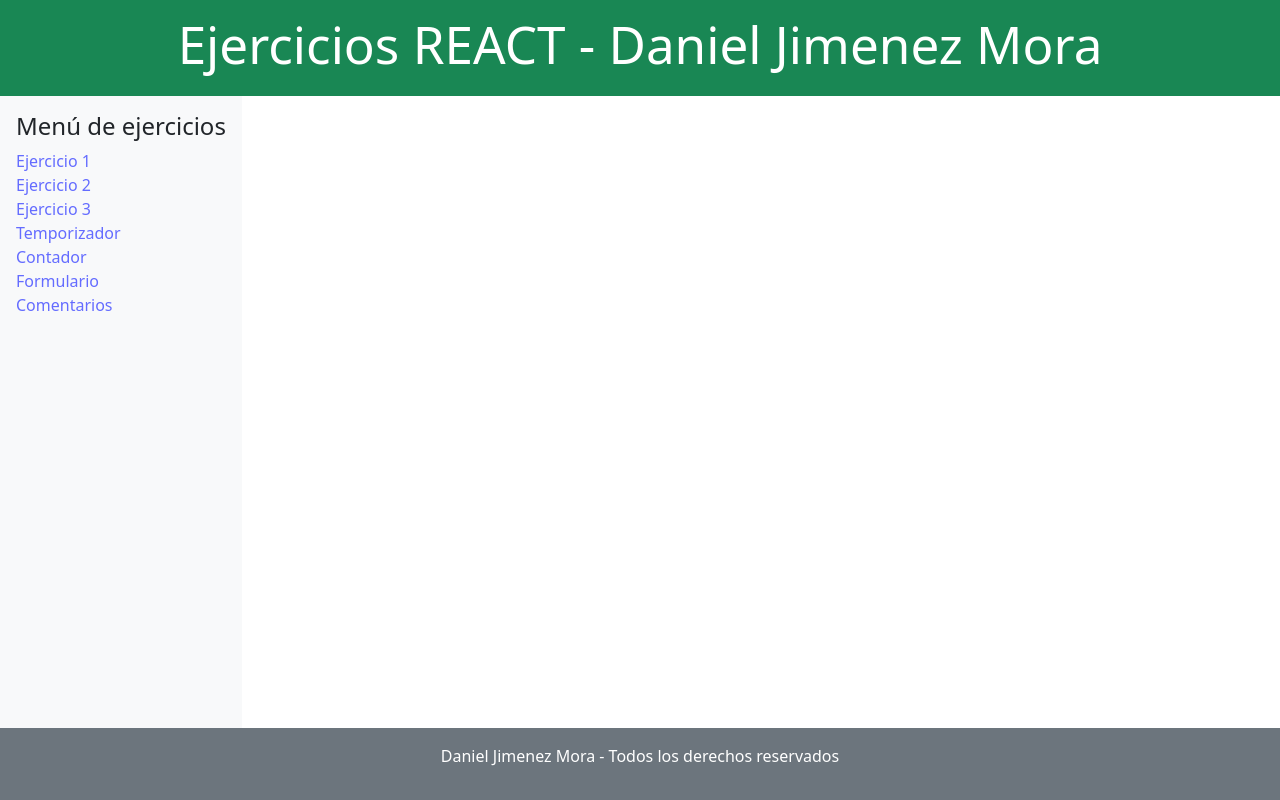
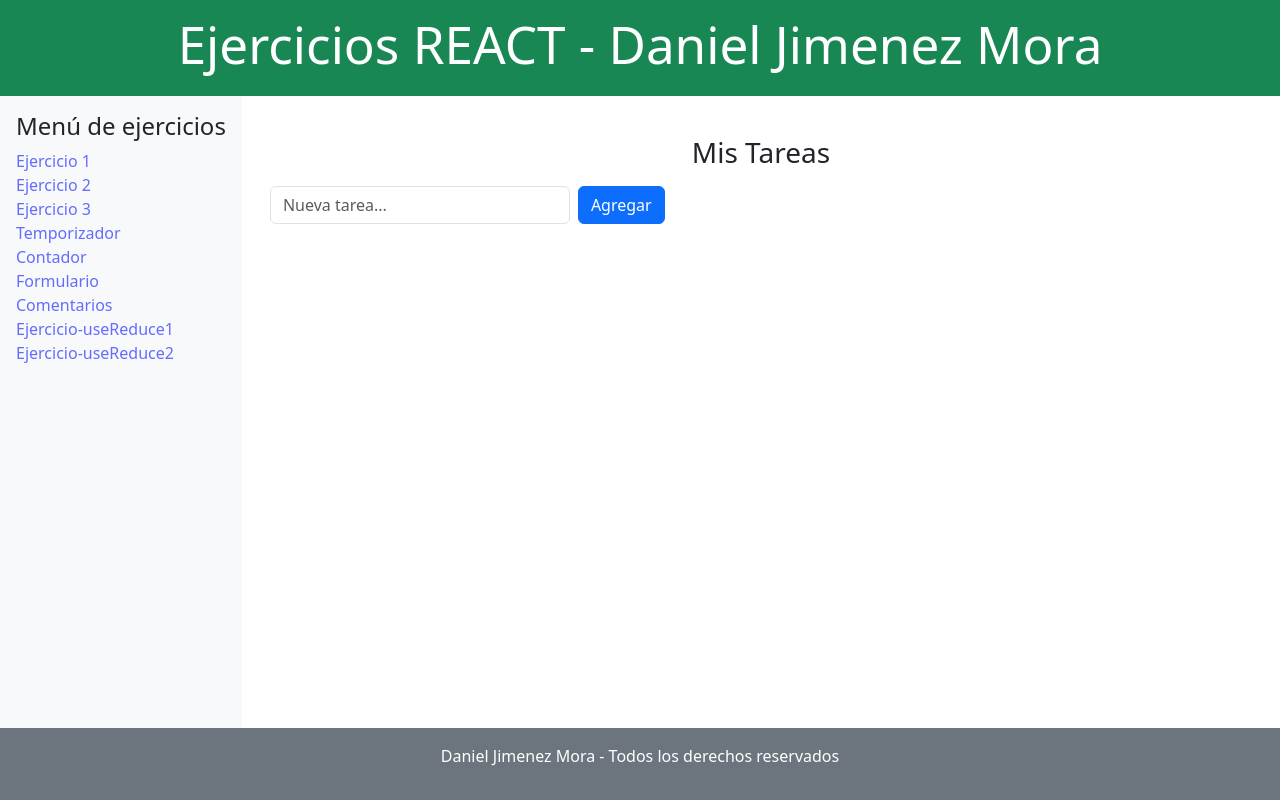
Before and after one commit to djimenez25/Ejercicios_REACT, a React (Vite) app: page /reducer2 in a window 1280 px wide. Built offline with nearby package versions, Linux system fonts and the light colour scheme.

Commit message:
Ejercicios useReducer

```diff
--- a/src/App.jsx
+++ b/src/App.jsx
@@ -10,6 +10,8 @@
 import { Contador } from "./ejercicios/Contador";
 import { Formulario } from "./ejercicios/Formulario";
 import { Comentarios } from "./ejercicios/Comentarios";
+import { Reducer1 } from "./ejercicios/Reducer1";
+import { Reducer2 } from "./ejercicios/Reducer2";
 
 function App() {
   return (
@@ -52,6 +54,16 @@
               <Link to='/comentarios' className='text-decoration-none'>
                 Comentarios
               </Link>
+              <li>
+                <Link to='/reducer1' className='text-decoration-none'>
+                  Ejercicio-useReduce1
+                </Link>
+              </li>
+              <li>
+                <Link to='/reducer2' className='text-decoration-none'>
+                  Ejercicio-useReduce2
+                </Link>
+              </li>
             </li>
           </ul>
         </nav>
@@ -65,6 +77,8 @@
             <Route path='/contador' element={<Contador />} />
             <Route path='/formulario' element={<Formulario />} />
             <Route path='/comentarios' element={<Comentarios />} />
+            <Route path='/reducer1' element={<Reducer1 />} />
+            <Route path='/reducer2' element={<Reducer2 />} />
           </Routes>
         </main>
       </BrowserRouter>
--- /dev/null
+++ b/src/ejercicios/Reducer1.jsx
@@ -0,0 +1,28 @@
+import { useReducer } from "react";
+
+const contadorReducer = (state, action) => {
+  switch (action.type) {
+    case "incrementar":
+      return state + 1;
+    case "decrementar":
+      return state - 1;
+    case "reset":
+      return (state = 0);
+  }
+};
+
+export function Reducer1() {
+  const [contador, setContador] = useReducer(contadorReducer, 0);
+  return (
+    <>
+      <h3>{contador}</h3>
+      <button onClick={() => setContador({ type: "incrementar" })}>
+        Incrementar
+      </button>
+      <button onClick={() => setContador({ type: "decrementar" })}>
+        Decrementar
+      </button>
+      <button onClick={() => setContador({ type: "reset" })}>Reiniciar</button>
+    </>
+  );
+}
--- /dev/null
+++ b/src/ejercicios/Reducer2.jsx
@@ -0,0 +1,89 @@
+import { useReducer, useState } from "react";
+
+const tareasReducer = (state, action) => {
+  switch (action.type) {
+    case "AGREGAR_TAREA":
+      return [...state, action.tarea];
+    case "ELIMINAR_TAREA":
+      return state.filter((tarea, index) => index !== action.index);
+    case "TOGGLE_COMPLETADA":
+      return state.map((tarea, index) =>
+        index === action.index
+          ? { ...tarea, completada: !tarea.completada }
+          : tarea
+      );
+  }
+};
+
+export function Reducer2() {
+  const [tareas, setTareas] = useReducer(tareasReducer, []);
+  const [nuevaTarea, setNuevaTarea] = useState("");
+
+  const agregarTarea = (e) => {
+    e.preventDefault();
+    const tareaNueva = {
+      id: Date.now(),
+      name: `Tarea: ${nuevaTarea}`,
+      completada: false,
+    };
+    setTareas({ type: "AGREGAR_TAREA", tarea: tareaNueva });
+  };
+
+  const eliminarTarea = (index) => {
+    setTareas({ type: "ELIMINAR_TAREA", index });
+  };
+
+  const toggleTarea = (index) => {
+    setTareas({ type: "TOGGLE_COMPLETADA", index });
+  };
+
+  return (
+    <div className='container mt-4'>
+      <h3 className='text-center mb-3'>Mis Tareas</h3>
+
+      <form className='d-flex' onSubmit={agregarTarea}>
+        <input
+          type='text'
+          className='form-control me-2'
+          placeholder='Nueva tarea...'
+          value={nuevaTarea}
+          onChange={(e) => setNuevaTarea(e.target.value)}
+          style={{ maxWidth: "300px" }}
+        />
+        <button type='submit' className='btn btn-primary'>
+          Agregar
+        </button>
+      </form>
+
+      <ul className='list-group mt-3'>
+        {tareas.map((tarea, index) => (
+          <li
+            key={tarea.id}
+            className='list-group-item d-flex justify-content-between align-items-center'
+          >
+            <div>
+              <span className='fw-bold'>{tarea.name}</span>
+              <p className='mb-0 small text-muted'>
+                {tarea.completada ? "Completada" : "No completada"}
+              </p>
+            </div>
+            <div>
+              <button
+                className='btn btn-sm btn-outline-success me-2'
+                onClick={() => toggleTarea(index)}
+              >
+                {tarea.completada ? "No completada" : "Completada"}
+              </button>
+              <button
+                className='btn btn-sm btn-outline-danger'
+                onClick={() => eliminarTarea(index)}
+              >
+                Eliminar
+              </button>
+            </div>
+          </li>
+        ))}
+      </ul>
+    </div>
+  );
+}
```
